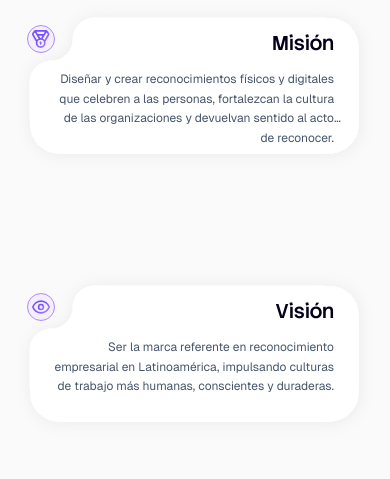
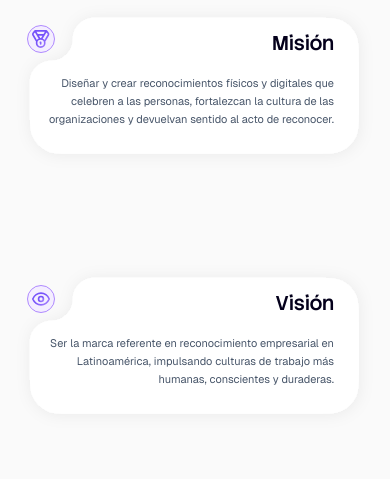
Before and after one commit to nodoawards/nodoawards, a Next.js app: page /nosotros in a window 390 px wide. Shown: the part 912-1391 px from the top of the page. Built offline with nearby package versions, Linux system fonts and the light colour scheme.

Commit message:
Ajustes tarjetas Nosotros: texto sin ellipsis, achicar mobile, espacio vertical
Made-with: Cursor

```diff
--- a/app/nosotros/page.tsx
+++ b/app/nosotros/page.tsx
@@ -198,7 +198,7 @@ export default function NosotrosPage() {
 
             {/* Mission & Vision */}
             <ScrollReveal>
-              <div className="grid gap-2 md:gap-6 md:grid-cols-2">
+              <div className="grid gap-x-6 gap-y-0 md:gap-6 md:grid-cols-2">
               <div
                 className="relative pl-8 pr-6 py-14 md:px-10 md:py-10 flex flex-col justify-center"
                 style={{
@@ -223,7 +223,7 @@ export default function NosotrosPage() {
                       Misión
                     </h3>
                   </div>
-                  <p className="text-slate-600 font-geist leading-relaxed text-right pr-4 pb-8 text-xs md:text-sm line-clamp-3">
+                  <p className="text-slate-600 font-geist leading-relaxed text-right pr-4 pb-8 text-[11px] md:text-sm line-clamp-3 [text-overflow:clip]">
                     Diseñar y crear reconocimientos físicos y digitales que celebren a las personas, fortalezcan la cultura de las organizaciones y devuelvan sentido al acto de reconocer.
                   </p>
                 </div>
@@ -253,7 +253,7 @@ export default function NosotrosPage() {
                       Visión
                     </h3>
                   </div>
-                  <p className="text-slate-600 font-geist leading-relaxed text-right pr-4 pb-8 text-xs md:text-sm">
+                  <p className="text-slate-600 font-geist leading-relaxed text-right pr-4 pb-8 text-[11px] md:text-sm">
                     Ser la marca referente en reconocimiento empresarial en Latinoamérica, impulsando culturas de trabajo más humanas, conscientes y duraderas.
                   </p>
                 </div>
```
